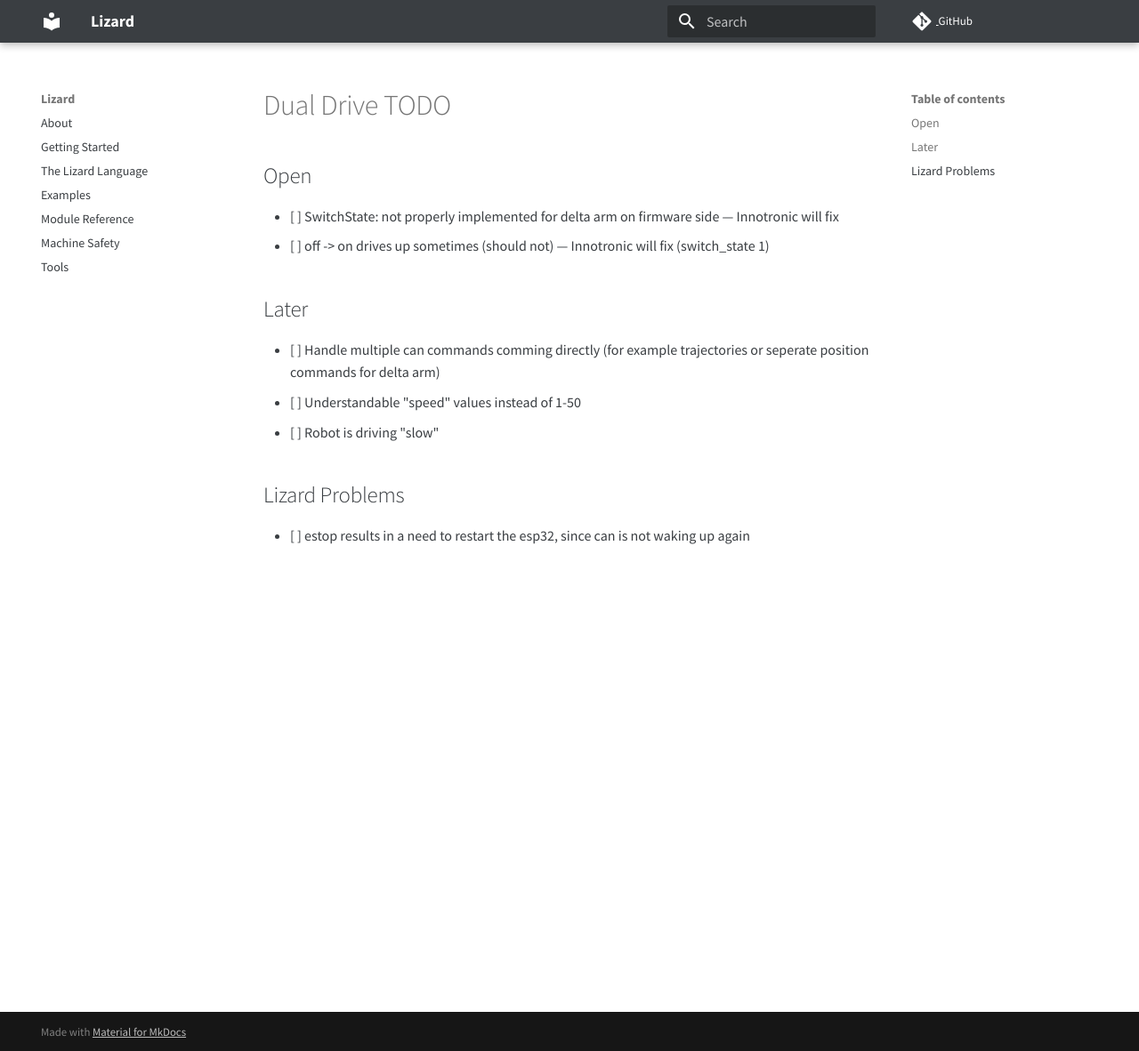
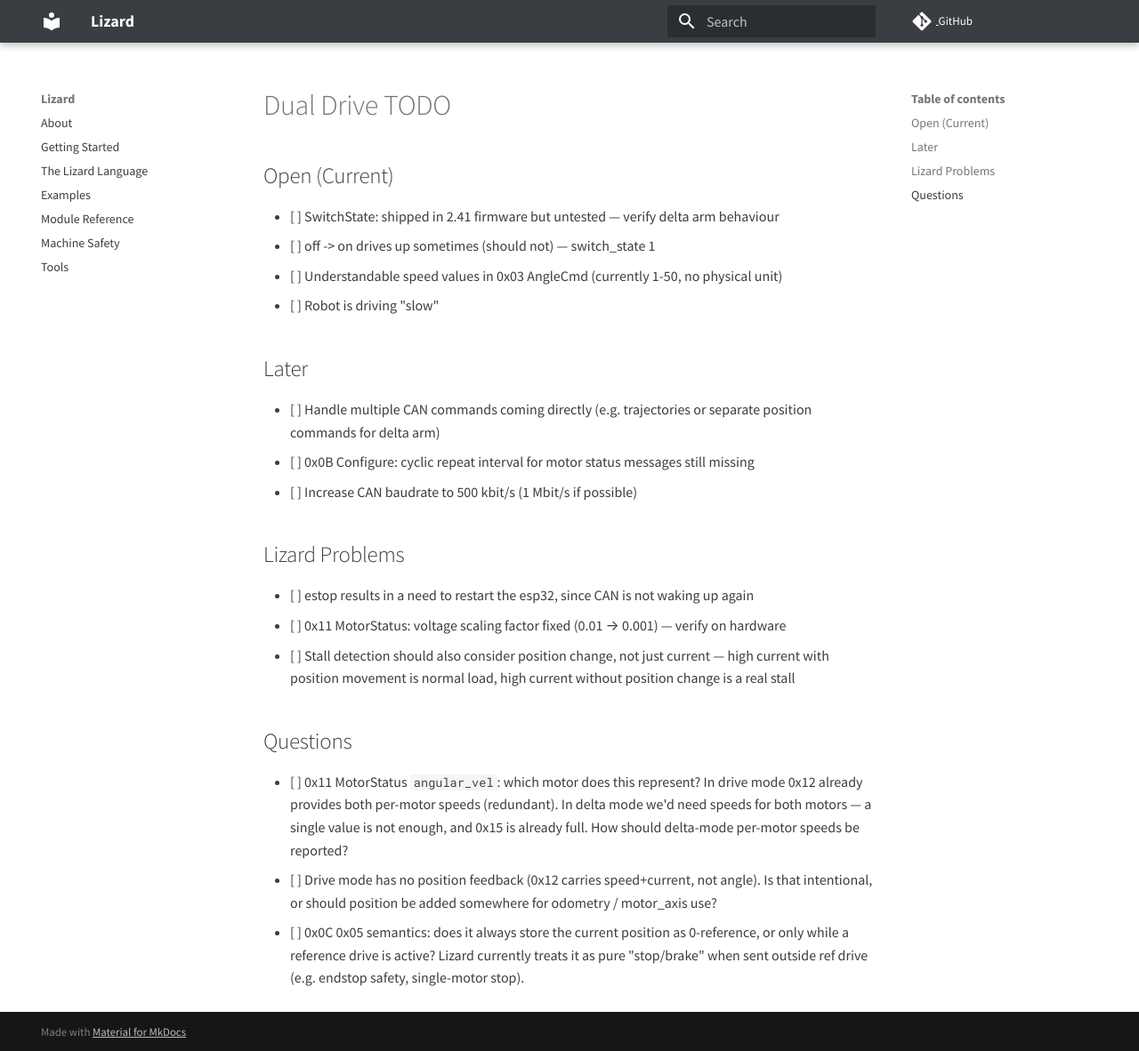
Before and after one commit to zauberzeug/lizard, an MkDocs documentation site: the page built from docs/dual_drive/dual_drive_todo.md, in a window 1280 px wide and 1182 px high. Shown: the whole window at 89% size. Built offline with MkDocs 1.6.1 and Material for MkDocs 9.7.7, drawn with Linux system fonts in a browser that asks for light colours; comment, search, counter and statistics services are not loaded.

Commit message:
update docs

```diff
--- a/docs/dual_drive/dual_drive_todo.md
+++ b/docs/dual_drive/dual_drive_todo.md
@@ -1,16 +1,26 @@
 # Dual Drive TODO
 
-## Open
+## Open (Current)
 
-- [ ] SwitchState: not properly implemented for delta arm on firmware side — Innotronic will fix
-- [ ] off -> on drives up sometimes (should not) — Innotronic will fix (switch_state 1)
+- [ ] SwitchState: shipped in 2.41 firmware but untested — verify delta arm behaviour
+  - [ ] off -> on drives up sometimes (should not) — switch_state 1
+- [ ] Understandable speed values in 0x03 AngleCmd (currently 1-50, no physical unit)
+- [ ] Robot is driving "slow"
 
 ## Later
 
-- [ ] Handle multiple can commands comming directly (for example trajectories or seperate position commands for delta arm)
-- [ ] Understandable "speed" values instead of 1-50
-- [ ] Robot is driving "slow"
+- [ ] Handle multiple CAN commands coming directly (e.g. trajectories or separate position commands for delta arm)
+- [ ] 0x0B Configure: cyclic repeat interval for motor status messages still missing
+- [ ] Increase CAN baudrate to 500 kbit/s (1 Mbit/s if possible)
 
 ## Lizard Problems
 
-- [ ] estop results in a need to restart the esp32, since can is not waking up again
+- [ ] estop results in a need to restart the esp32, since CAN is not waking up again
+- [ ] 0x11 MotorStatus: voltage scaling factor fixed (0.01 → 0.001) — verify on hardware
+- [ ] Stall detection should also consider position change, not just current — high current with position movement is normal load, high current without position change is a real stall
+
+## Questions
+
+- [ ] 0x11 MotorStatus `angular_vel`: which motor does this represent? In drive mode 0x12 already provides both per-motor speeds (redundant). In delta mode we'd need speeds for both motors — a single value is not enough, and 0x15 is already full. How should delta-mode per-motor speeds be reported?
+- [ ] Drive mode has no position feedback (0x12 carries speed+current, not angle). Is that intentional, or should position be added somewhere for odometry / motor_axis use?
+- [ ] 0x0C 0x05 semantics: does it always store the current position as 0-reference, or only while a reference drive is active? Lizard currently treats it as pure "stop/brake" when sent outside ref drive (e.g. endstop safety, single-motor stop).
```
Also changed, not shown: docs/dual_drive/dual_drive_can.md (+19 -6 lines).
